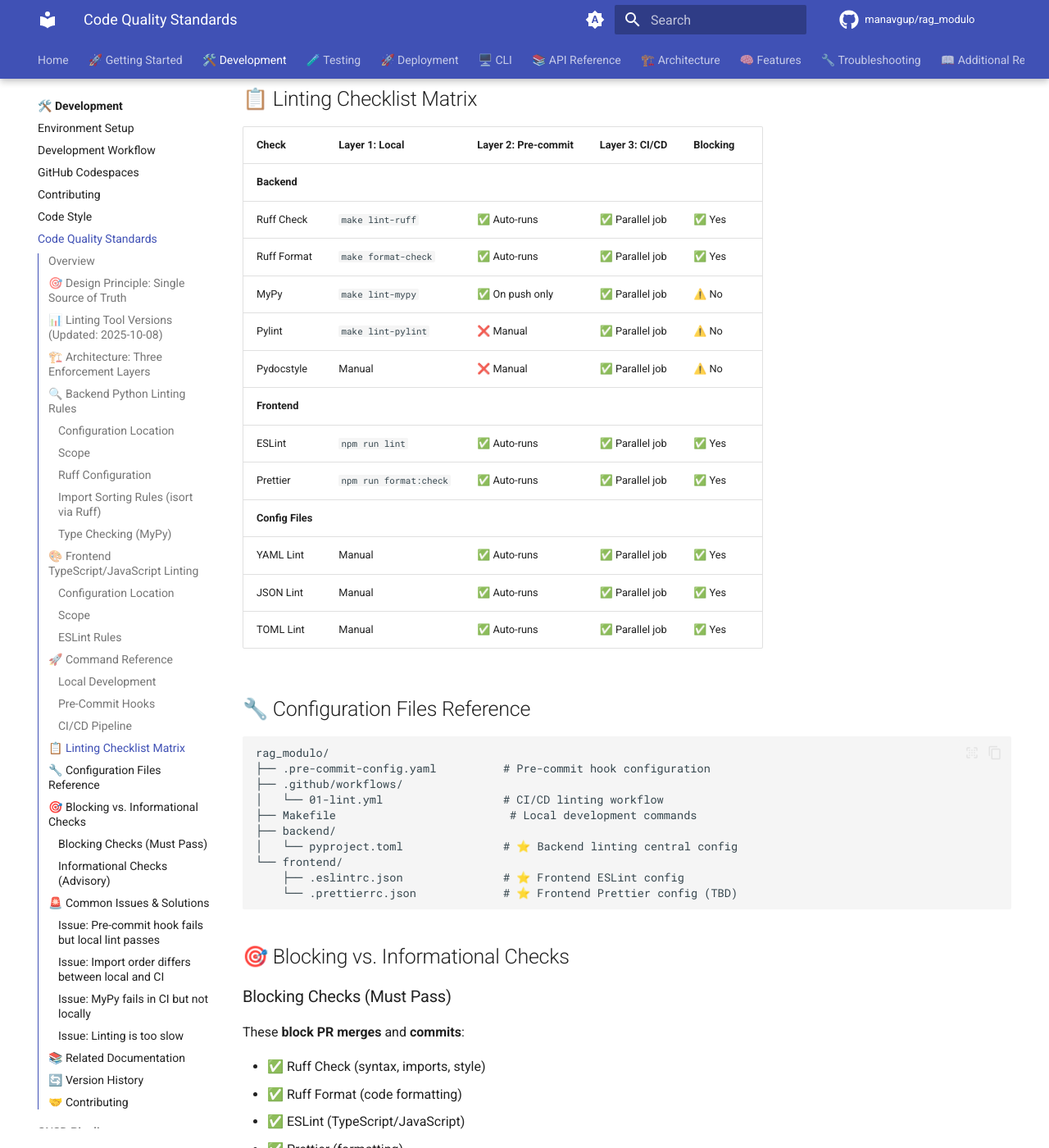
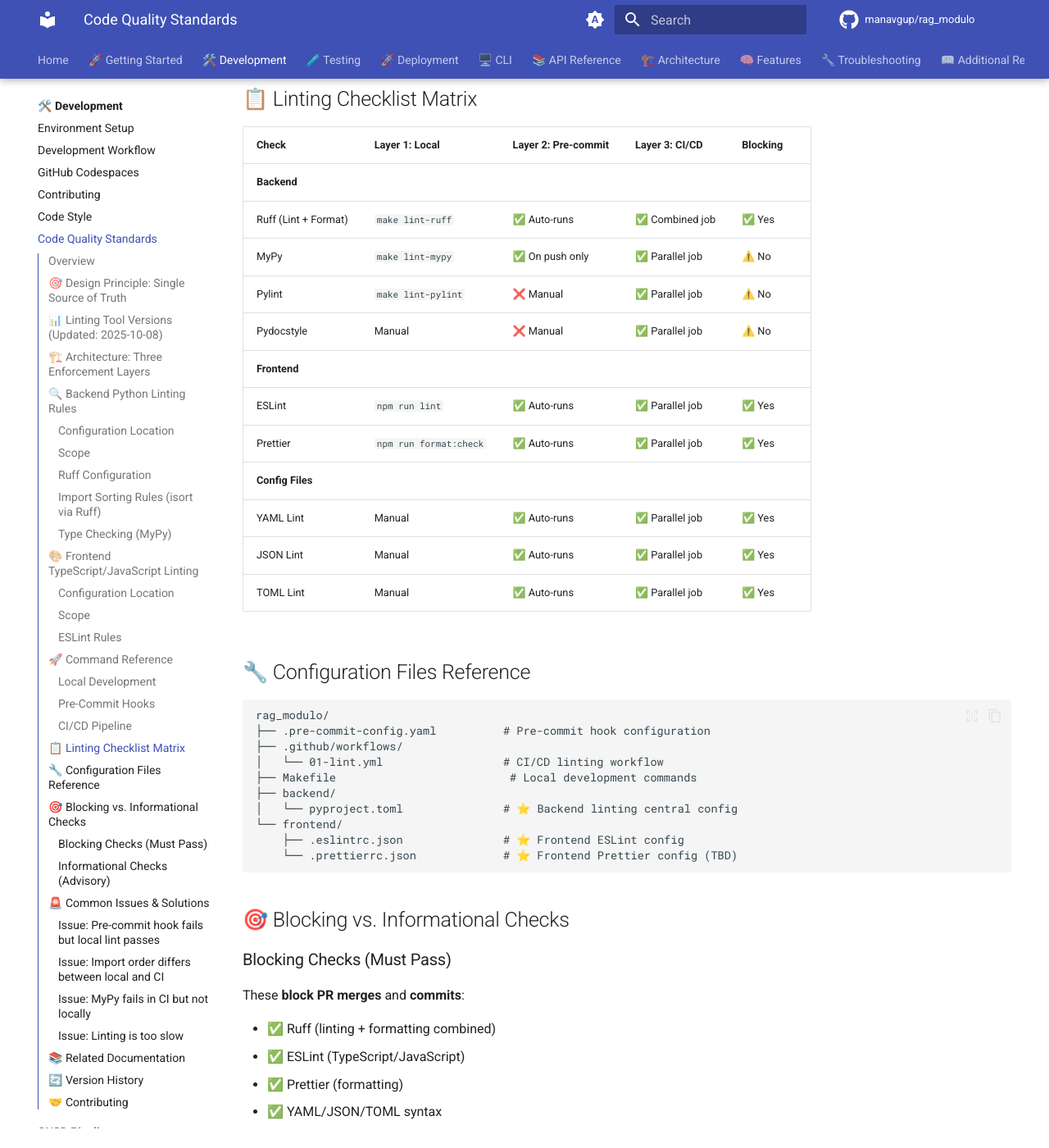
Before and after one commit to manavgup/rag_modulo, an MkDocs documentation site: the page built from docs/development/code-quality-standards.md, in a window 1280 px wide and 1400 px high, scrolled down 5664 px. Shown: the whole window at 82% size. Built offline with MkDocs 1.6.1 and Material for MkDocs 9.7.7, drawn with Linux system fonts in a browser that asks for light colours; comment, search, counter and statistics services are not loaded; the version menu is left out.

Commit message:
fix: Combine Ruff check and format into single CI/CD step
## Changes

### CI/CD Workflow (.github/workflows/01-lint.yml)
- Combined separate 'Ruff Check' and 'Ruff Format Check' into single step
- New step 'Ruff (Lint + Format)' runs both checks sequentially
- Benefits:
  * Simpler workflow (one step instead of two)
  * Faster execution (shared poetry install)
  * Clearer GitHub Actions UI

### Formatting Fixes
- Applied Ruff formatting to test_token_tracking_e2e_tdd.py
- Applied formatting via pre-commit hooks
- Resolves CI/CD format check failure

### Documentation Update (docs/development/code-quality-standards.md)
- Updated linting checklist matrix to show combined Ruff step
- Updated blocking checks list
- Maintains accuracy with actual CI/CD implementation

## Before
- Step 1: Ruff Check (lint only)
- Step 2: Ruff Format Check (format only)
- Two separate poetry installations

## After
- Single step: Ruff (Lint + Format)
- One poetry installation
- Both checks run in sequence

```diff
--- a/docs/development/code-quality-standards.md
+++ b/docs/development/code-quality-standards.md
@@ -245,8 +245,7 @@ Workflow: `.github/workflows/01-lint.yml`
 | Check | Layer 1: Local | Layer 2: Pre-commit | Layer 3: CI/CD | Blocking |
 |-------|---------------|--------------------|--------------------|----------|
 | **Backend** |
-| Ruff Check | `make lint-ruff` | ✅ Auto-runs | ✅ Parallel job | ✅ Yes |
-| Ruff Format | `make format-check` | ✅ Auto-runs | ✅ Parallel job | ✅ Yes |
+| Ruff (Lint + Format) | `make lint-ruff` | ✅ Auto-runs | ✅ Combined job | ✅ Yes |
 | MyPy | `make lint-mypy` | ✅ On push only | ✅ Parallel job | ⚠️ No |
 | Pylint | `make lint-pylint` | ❌ Manual | ✅ Parallel job | ⚠️ No |
 | Pydocstyle | Manual | ❌ Manual | ✅ Parallel job | ⚠️ No |
@@ -278,8 +277,7 @@ rag_modulo/
 ### Blocking Checks (Must Pass)
 These **block PR merges** and **commits**:
 
-- ✅ Ruff Check (syntax, imports, style)
-- ✅ Ruff Format (code formatting)
+- ✅ Ruff (linting + formatting combined)
 - ✅ ESLint (TypeScript/JavaScript)
 - ✅ Prettier (formatting)
 - ✅ YAML/JSON/TOML syntax
```
Also changed, not shown: 1 other file.
